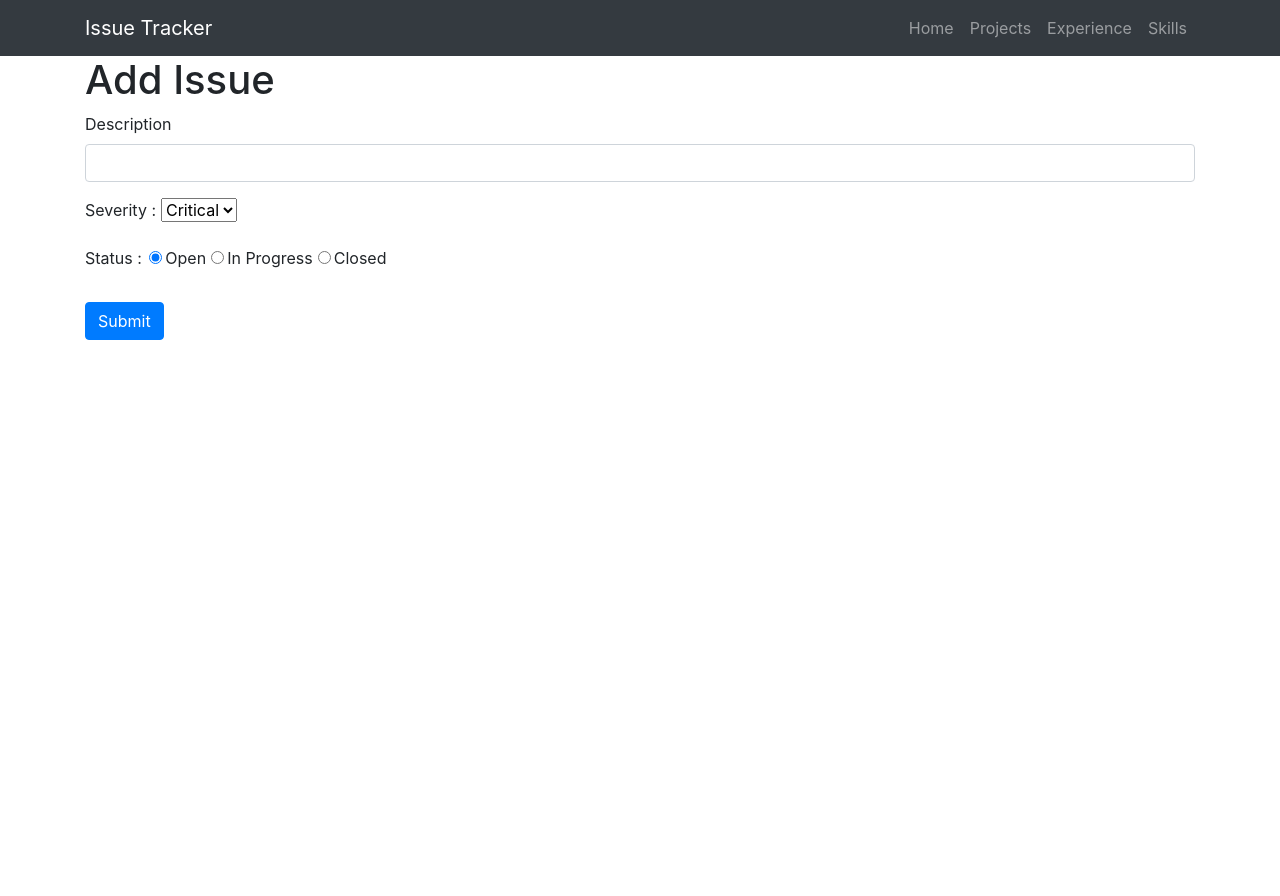
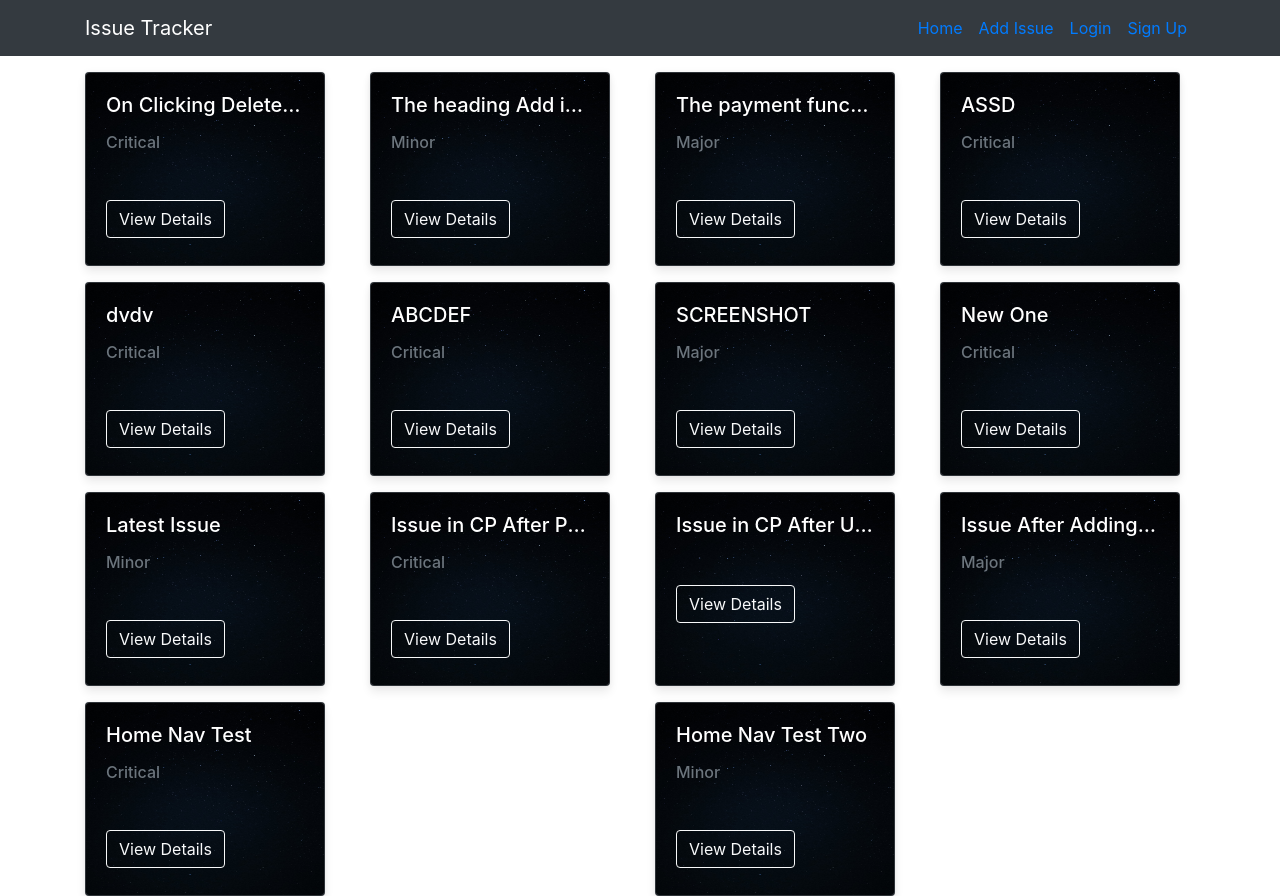
Before and after one commit to ravikumarpal281/Issue-Tracker, a React (Create React App) app: page / in a window 1280 px wide. Before the commit the page ends 800 px from the top, so only its background shows below. Built offline with nearby package versions, Linux system fonts and the light colour scheme; data requests are answered from the project's data file.

Commit message:
Adding Nav to login screen

```diff
--- a/db.json
+++ b/db.json
@@ -55,16 +55,32 @@
       "id": 9
     },
     {
-      "description": "Redux Issue",
+      "description": "Issue in CP After Patch",
       "severity": "Critical",
       "status": "Open",
       "id": 10
     },
     {
-      "description": "Issue in CP",
+      "description": "Issue in CP After Update",
+      "id": 11
+    },
+    {
+      "description": "Issue After Adding Routing",
+      "severity": "Major",
+      "status": "In Progress",
+      "id": 12
+    },
+    {
+      "description": "Home Nav Test",
       "severity": "Critical",
       "status": "Open",
-      "id": 11
+      "id": 13
+    },
+    {
+      "description": "Home Nav Test Two",
+      "severity": "Minor",
+      "status": "Closed",
+      "id": 14
     }
   ],
   "Users": [
--- a/package.json
+++ b/package.json
@@ -14,6 +14,7 @@
     "react-bootstrap": "^1.5.0",
     "react-dom": "^17.0.1",
     "react-redux": "^7.2.2",
+    "react-router-dom": "^5.2.0",
     "react-scripts": "4.0.2",
     "redux": "^4.0.5",
     "redux-thunk": "^2.3.0",
--- a/src/App.js
+++ b/src/App.js
@@ -7,16 +7,27 @@ import store from "./components/redux/store";
 import SignUp from "./components/SignUp";
 import SignIn from "./components/SignIn";
 import AddIssue from "./components/AddIssue";
+import { BrowserRouter, Switch, Route } from "react-router-dom";
+import IssueDetails from "./components/IssueDetails";
 function App() {
   return (
     <Provider store={store}>
+      <BrowserRouter>
         <div className="App">
           <NavBar></NavBar>
-        <AddIssue></AddIssue>
+          {/* <AddIssue></AddIssue> */}
           {/* <SignIn></SignIn> */}
           {/* <SignUp></SignUp> */}
           {/* <HomePage></HomePage> */}
+          <Switch>
+            <Route path="/" exact component={HomePage}></Route>
+            <Route path="/AddIssue" exact component={AddIssue} />
+            <Route path="/Login" exact component={SignIn} />
+            <Route path="/Register" exact component={SignUp} />
+            <Route path="/issueDetails" exact component={IssueDetails} />
+          </Switch>
         </div>
+      </BrowserRouter>
     </Provider>
   );
 }
--- a/src/components/AddIssue.js
+++ b/src/components/AddIssue.js
@@ -27,6 +27,7 @@ const AddIssue = (props) => {
         severity: values.Severity,
         status: values.Status,
       });
+      props.history.push({ pathname: "/" });
     },
   });
 
--- a/src/components/HomePage.js
+++ b/src/components/HomePage.js
@@ -5,17 +5,24 @@ import { connect } from "react-redux";
 import IssuesList from "./IssuesList";
 import { fetchIssuesAPI } from "./redux/actions/IssueActions";
 
-const HomePage = ({ issuesData, fetchIssues }) => {
+const HomePage = ({ issuesData, userData, fetchIssues }) => {
   useEffect(() => {
     fetchIssues();
   }, []);
   console.log("ISSUE LIST", issuesData.issues);
+  console.log("Users Data", userData.currentUser[0]);
+  const checkUser = userData.currentUser[0];
+  const user = userData.currentUser[0] ? (
+    <h2>Welcome {checkUser.email}</h2>
+  ) : null;
+
   return issuesData.loading ? (
     <Spinner animation="border" variant="success" />
   ) : issuesData.error ? (
     <h2>{issuesData.error}</h2>
   ) : (
     <div>
+      {user}
       <IssuesList issues={issuesData.issues}></IssuesList>
     </div>
   );
@@ -24,6 +31,7 @@ const HomePage = ({ issuesData, fetchIssues }) => {
 const mapStateToProps = (state) => {
   return {
     issuesData: state.issues,
+    userData: state.users,
   };
 };
 
--- /dev/null
+++ b/src/components/IssueDetails.js
@@ -0,0 +1,7 @@
+import React from "react";
+
+const IssueDetails = () => {
+  return <div>Issue Details</div>;
+};
+
+export default IssueDetails;
--- a/src/components/IssuesList.js
+++ b/src/components/IssuesList.js
@@ -1,9 +1,9 @@
 import React from "react";
 import { Button, Card, Col, Container, Row, Spinner } from "react-bootstrap";
+import { Link } from "react-router-dom";
 import bgImage from "../assets/images/bgimg.jpg";
 
 const IssuesList = ({ issues }) => {
-  console.log("ISSUES ISSUELIST" + issues);
   const issueListToDisplay = issues.map((item) => (
     <Col key={item.id}>
       <Card className="bg-dark mt-3 text-white" style={{ width: "15rem" }}>
--- a/src/components/NavBar.js
+++ b/src/components/NavBar.js
@@ -1,5 +1,6 @@
 import React from "react";
 import { Navbar, Nav, Container } from "react-bootstrap";
+import { NavLink } from "react-router-dom";
 
 const navigation = () => {
   return (
@@ -9,10 +10,18 @@ const navigation = () => {
         <Navbar.Toggle aria-controls="basic-navbar-nav" />
         <Navbar.Collapse id="basic-navbar-nav">
           <Nav className="ml-auto">
-            <Nav.Link href="#home">Home</Nav.Link>
-            <Nav.Link href="#projects">Projects</Nav.Link>
-            <Nav.Link href="#exp">Experience</Nav.Link>
-            <Nav.Link href="#skills">Skills</Nav.Link>
+            <Nav.Link>
+              <NavLink to="/">Home</NavLink>
+            </Nav.Link>
+            <Nav.Link>
+              <NavLink to="/AddIssue">Add Issue</NavLink>
+            </Nav.Link>
+            <Nav.Link>
+              <NavLink to="/Login">Login</NavLink>
+            </Nav.Link>
+            <Nav.Link>
+              <NavLink to="/Register">Sign Up</NavLink>
+            </Nav.Link>
           </Nav>
         </Navbar.Collapse>
       </Container>
--- a/src/components/SignIn.js
+++ b/src/components/SignIn.js
@@ -16,7 +16,11 @@ const SignIn = (props) => {
       Password: Yup.string().required("Password is required"),
     }),
     onSubmit: (values) => {
+      console.log("Before dispatch login");
       props.loginUser(values);
+      console.log("On Submit", values);
+      console.log("Current STATE", props.userData);
+      props.history.push({ pathname: "/" });
     },
   });
 
@@ -66,7 +70,7 @@ const SignIn = (props) => {
 
 const mapStateToProps = (state) => {
   return {
-    userData: state.users.currentUser,
+    userData: state.users,
   };
 };
 const mapDispatchToProps = (dispatch) => {
--- a/src/components/redux/reducers/UserReducer.js
+++ b/src/components/redux/reducers/UserReducer.js
@@ -19,21 +19,25 @@ const UserReducer = (state = initialState, action) => {
       return {
         ...state,
         loading: true,
+        error: "",
       };
     case REGISTER_USER_SUCCESS:
       return {
         ...state,
         loading: false,
+        error: "",
       };
     case REGISTER_USER_ERROR:
       return {
         ...state,
         loading: false,
+        error: action.payload,
       };
     case LOGIN_USER_REQUEST:
       return {
         ...state,
         loading: true,
+        error: "",
       };
     case LOGIN_USER_REQUEST_SUCCESS:
       console.log("Login Success REDUCER", state);
@@ -41,11 +45,13 @@ const UserReducer = (state = initialState, action) => {
         ...state,
         loading: false,
         currentUser: action.payload,
+        error: "",
       };
     case LOGIN_USER_REQUEST_ERROR:
       return {
         ...state,
         loading: false,
+        error: action.payload,
       };
     default:
       return state;
```
Also changed, not shown: 1 other file (tests, documents, lock files or other folders). Lines whose indentation alone changed are shown as unchanged.
